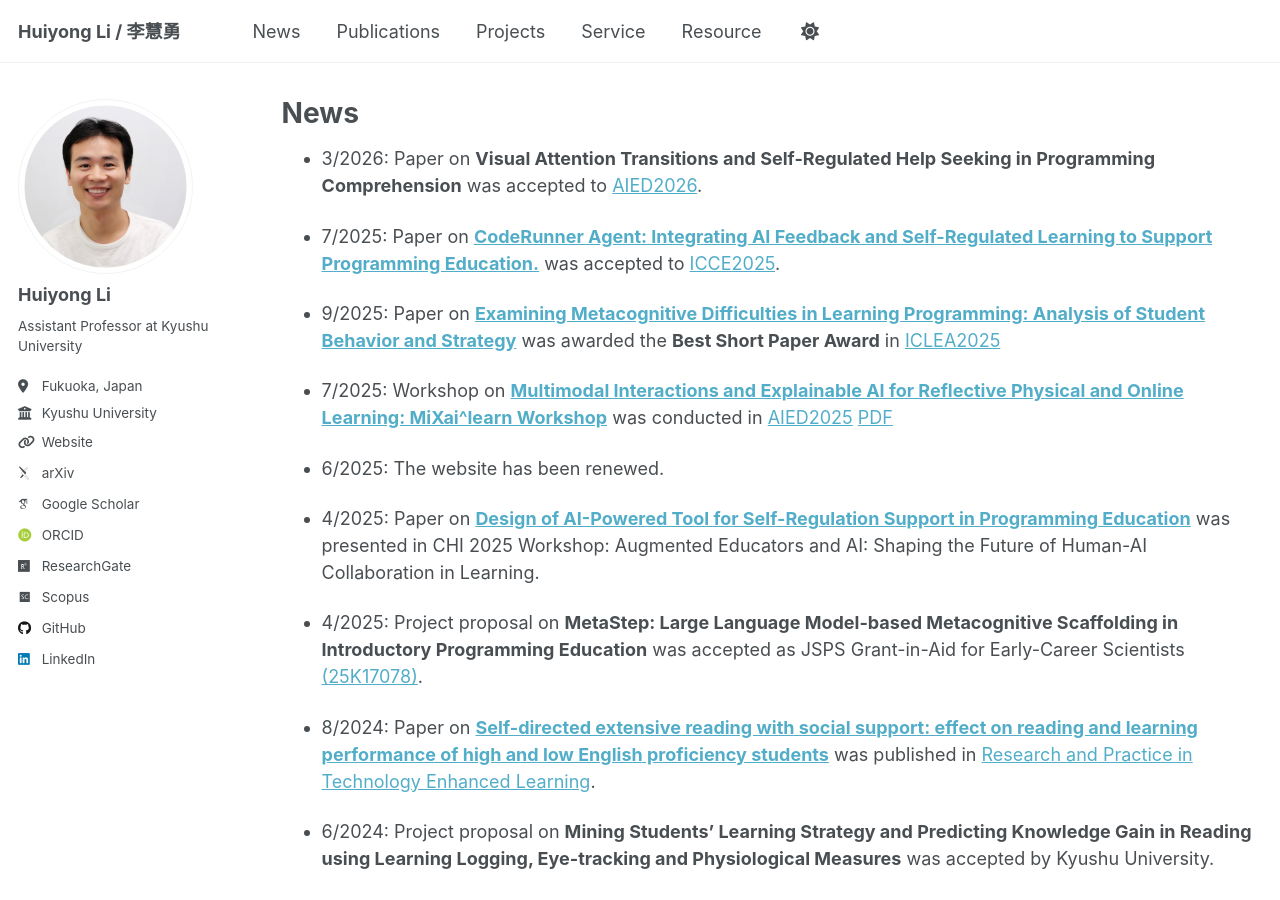
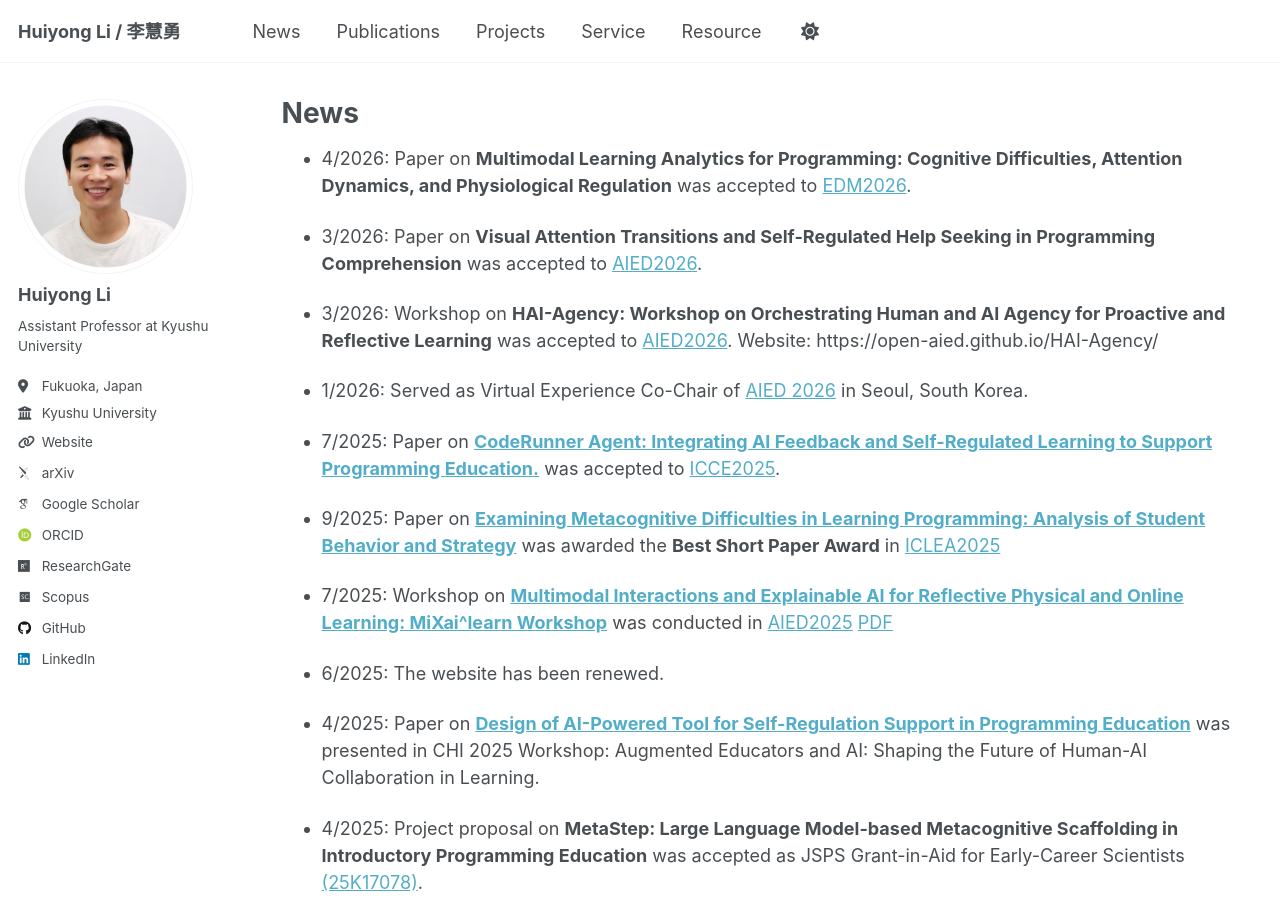
Before and after one commit to li-huiyong/li-huiyong.github.io, a Jekyll site: the page built from _pages/news.md, in a window 1280 px wide and 900 px high. Built offline with Jekyll 4.4.1, drawn with Linux system fonts in a browser that asks for light colours; some web fonts are replaced.

Commit message:
add AIED VE, WS, EDM news

```diff
--- a/_pages/news.md
+++ b/_pages/news.md
@@ -7,7 +7,13 @@ author_profile: true
 
 {% include base_path %}
 
+* 4/2026: Paper on **Multimodal Learning Analytics for Programming: Cognitive Difficulties, Attention Dynamics, and Physiological Regulation** was accepted to [EDM2026](https://educationaldatamining.org/edm2026/).
+
 * 3/2026: Paper on **Visual Attention Transitions and Self-Regulated Help Seeking in Programming Comprehension** was accepted to [AIED2026](https://www.aied-conference.org/2026).
+
+* 3/2026: Workshop on **HAI-Agency: Workshop on Orchestrating Human and AI Agency for Proactive and Reflective Learning** was accepted to [AIED2026](https://www.aied-conference.org/2026). Website: https://open-aied.github.io/HAI-Agency/
+
+* 1/2026: Served as Virtual Experience Co-Chair of [AIED 2026](https://www.aied-conference.org/2026) in Seoul, South Korea.
 
 * 7/2025: Paper on [**CodeRunner Agent: Integrating AI Feedback and Self-Regulated Learning to Support Programming Education.**](https://library.apsce.net/index.php/ICCE/article/view/5975) was accepted to [ICCE2025](https://icce2025.study.iitm.ac.in/).
 
```
